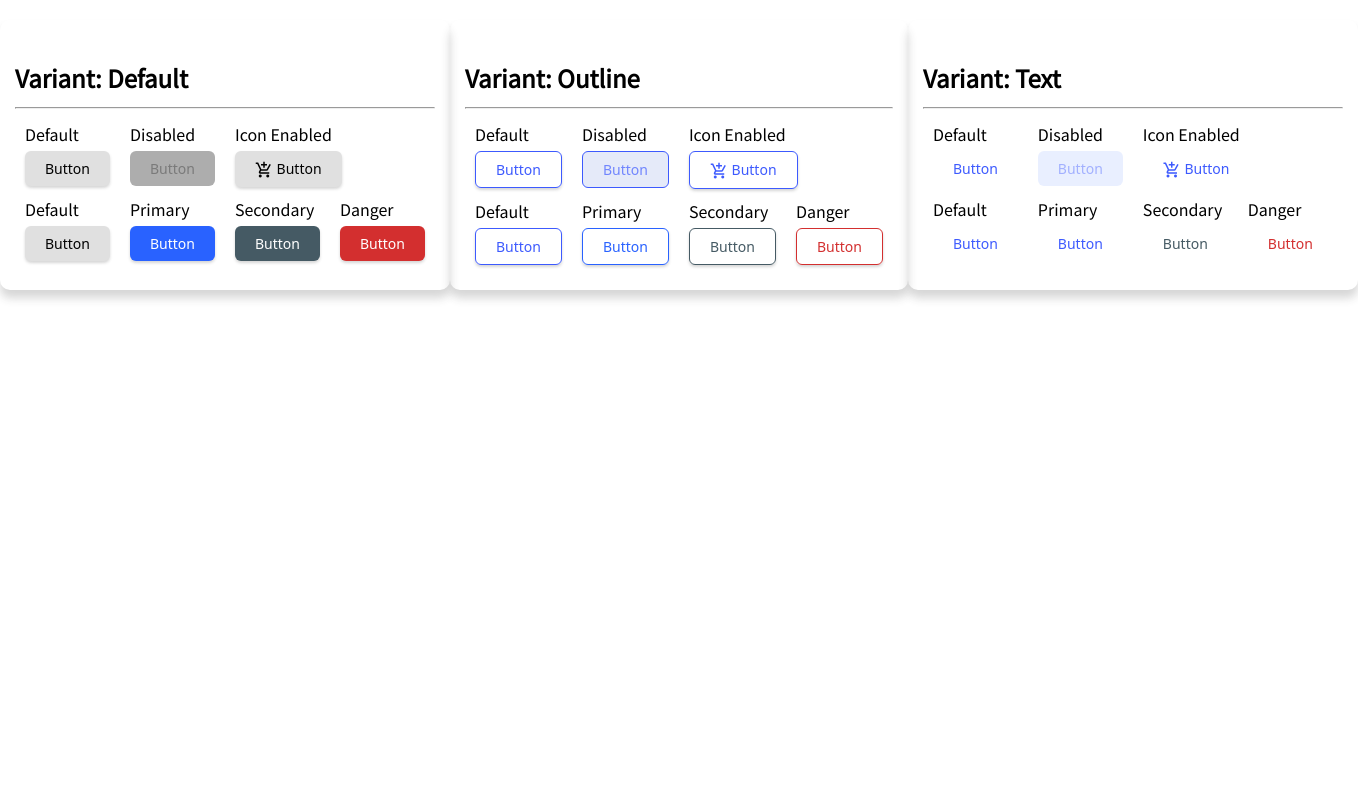
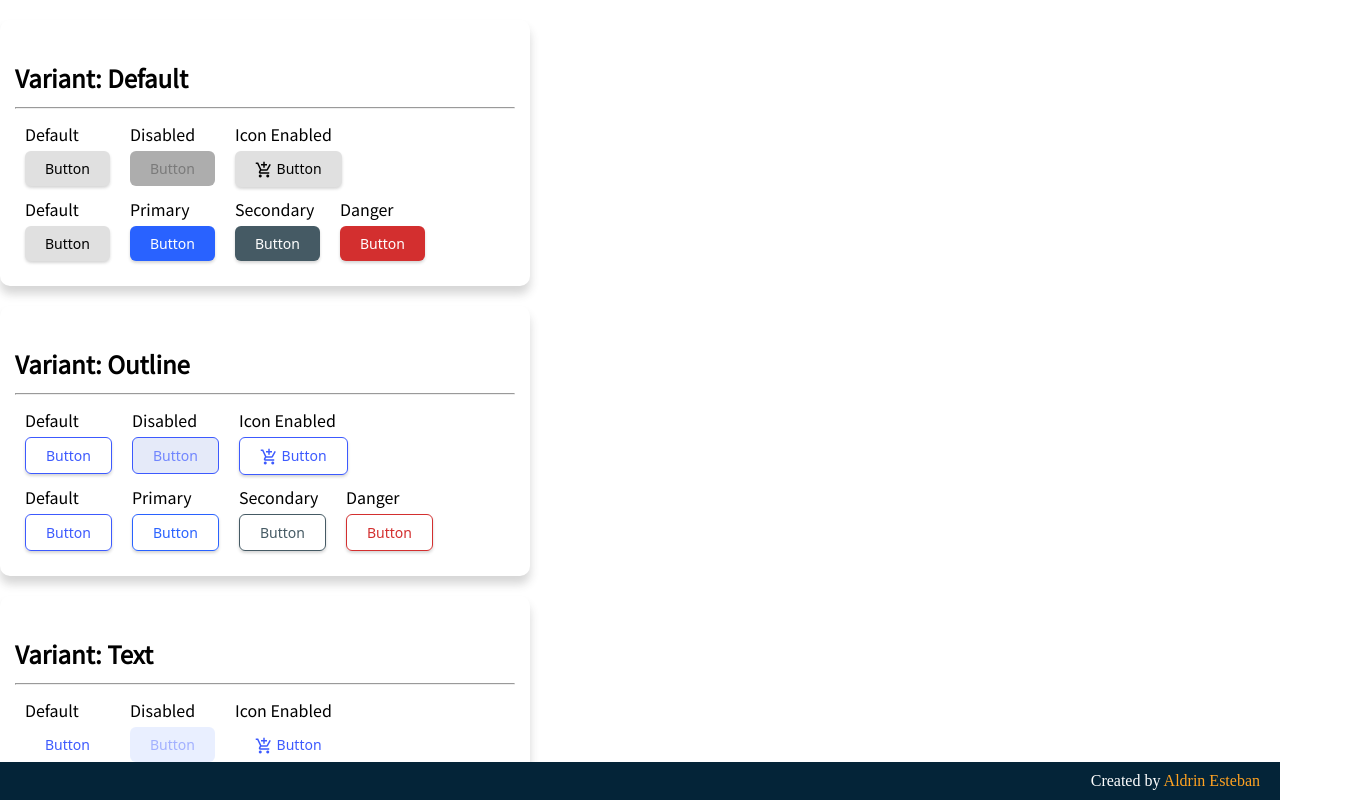
Before and after one commit to aresteban/DevChallenges, a Vue app in the folder vue-devchallenges-button/: page / in a window 1280 px wide. Shown: the top 800 px of the page, 1358 px wide, since content can reach past the window. Built offline with nearby package versions, Linux system fonts and the light colour scheme.

Commit message:
Modify layout and added footer

```diff
--- a/vue-devchallenges-button/src/App.vue
+++ b/vue-devchallenges-button/src/App.vue
@@ -138,6 +138,10 @@
             </div>
         </section>
     </div>
+    <footer>
+        Created by
+        <a href=""> Aldrin Esteban </a>
+    </footer>
 </template>
 
 <script>
@@ -156,10 +160,14 @@ export default {
     padding-top: 20px;
     display: flex;
     justify-content: space-around;
-
+    flex-direction: column;
 }
 
 .section-buttons {
+    display: inline-block;
+
+    width: 500px;
+
     box-shadow: 0px 8px 10px rgba(51, 51, 51, 0.2);
     border-radius: 10px;
     padding: 20px 15px;
@@ -184,4 +192,23 @@ export default {
         margin: 5px 10px;
     }
 }
+
+footer {
+    background: #042438;
+    color: #fff;
+    padding: 10px 20px;
+    position: absolute;
+    width: 100vw;
+    bottom: 0;
+
+    box-sizing: border-box;
+
+    text-align: right;
+
+    a {
+        color: #ffa221;
+        text-decoration: none;
+    }
+
+}
 </style>
```
